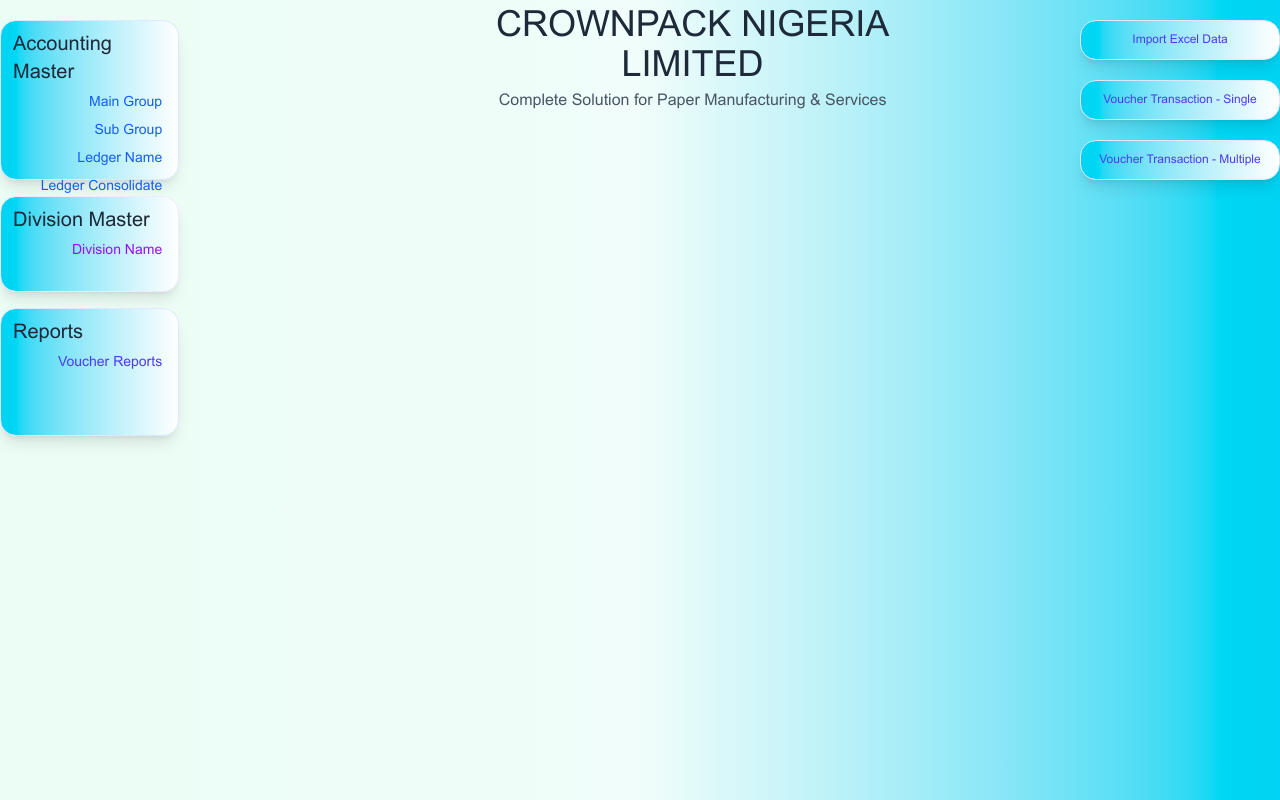
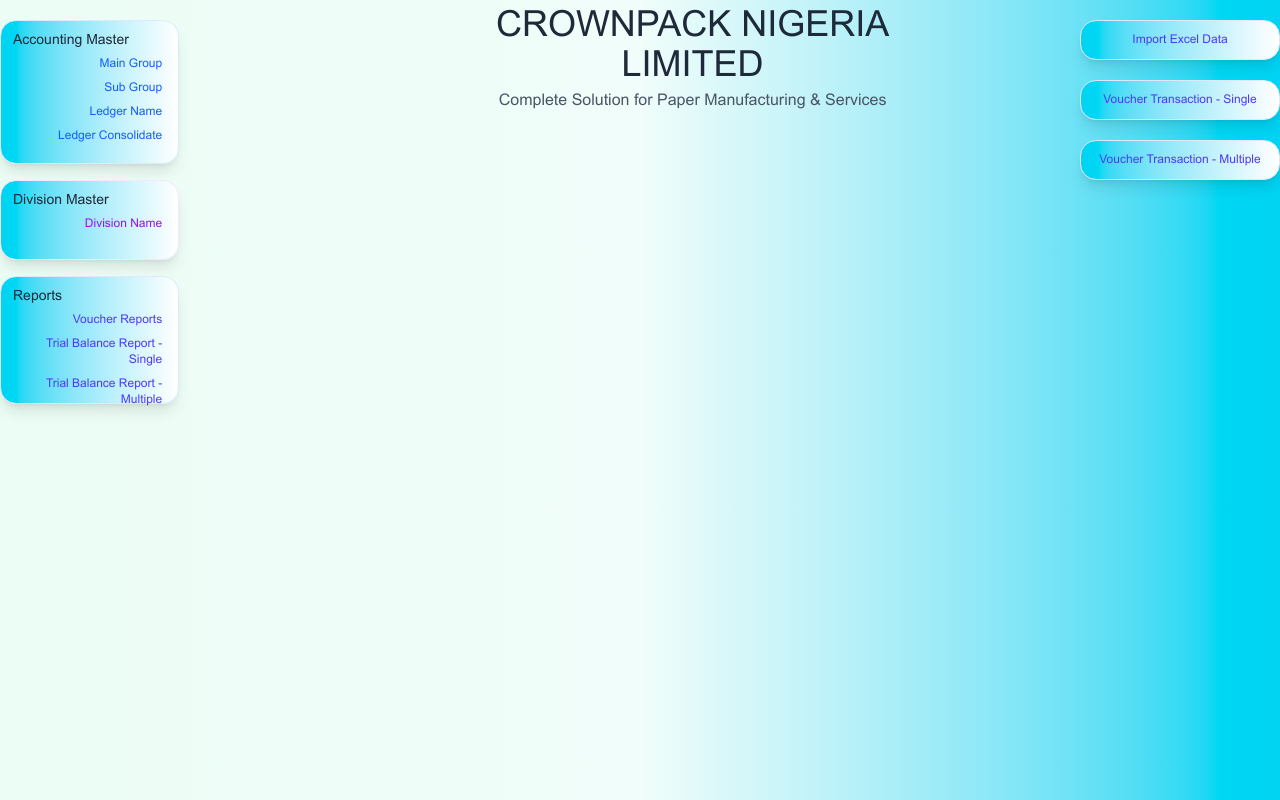
Before and after one commit to alibabakutty/Crownpack-Frontend, a React (Vite) app: page / in a window 1280 px wide. Built offline with nearby package versions, Linux system fonts and the light colour scheme.

Commit message:
now division type column added on vouchers table

```diff
--- a/src/components/FetchVoucherTransactions.jsx
+++ b/src/components/FetchVoucherTransactions.jsx
@@ -85,7 +85,7 @@
         if (!hasFetched) {
             fetchData();
         }
-    }, [type, hasFetched]); // Removed currentModule dependency to prevent loop
+    }, [currentModule.apiEndpoint, hasFetched]); // Removed currentModule dependency to prevent loop
 
     // FILTER
     const filterData = useCallback((list, term) => {
@@ -101,7 +101,22 @@
     useEffect(() => {
         const filtered = filterData(data, searchTerm);
         setFilteredData(filtered);
+        setSelectedIndex(0); // reset selection
     }, [searchTerm, data, filterData]);
+
+    useEffect(() => {
+  const container = listRef.current;
+  if (!container) return;
+
+  const selectedItem = container.children[0]?.children[selectedIndex];
+
+  if (selectedItem) {
+    selectedItem.scrollIntoView({
+      block: "nearest",
+      behavior: "smooth"
+    });
+  }
+}, [selectedIndex]);
 
     // KEYBOARD NAVIGATION
     useEffect(() => {
@@ -109,6 +124,7 @@
             switch (e.key) {
                 case 'ArrowDown':
                     e.preventDefault();
+                    if (filteredData.length === 0) return;
                     setSelectedIndex(prev =>
                         Math.min(prev + 1, filteredData.length - 1)
                     );
@@ -136,7 +152,7 @@
 
         window.addEventListener('keydown', handleKeyDown);
         return () => window.removeEventListener('keydown', handleKeyDown);
-    }, [filteredData, selectedIndex]);
+    }, [filteredData, selectedIndex, navigate]);
 
     const handleItemClick = item => {
         navigate(`/voucher-transaction-report/${item.voucher_number}`);
@@ -148,28 +164,36 @@
         return (
             <li
                 key={index}
-                className={`border-b px-2 py-0.3 cursor-pointer ${isSelected
+                className={`border-b py-0.3 cursor-pointer ${isSelected
                     ? 'bg-yellow-100'
                     : 'hover:bg-blue-50'
                     }`}
                 onClick={() => handleItemClick(item)}
             >
-                <div className="grid grid-cols-5 text-[12px]">
-                    <div className='font-semibold'>{item.voucher_number}</div>
+                <div className="flex text-[12px]">
+                    <div className='font-semibold w-[15%] border border-right border-gray-500 pl-0.5'>{item.voucher_number}</div>
 
-                    <div className='font-semibold pl-4'>
-                        {item.voucher_date.split('-').reverse().join('-')}
+                    <div className='font-semibold w-[10%] text-center border border-right border-gray-500'>
+                        {item.voucher_date ? item.voucher_date.split('-').reverse().join('-') : ''}
                     </div>
 
-                    <div className="text-right font-semibold">
+                    <div className='font-semibold w-[10%] border border-right border-gray-500'>
+
+                    </div>
+
+                    <div className='font-semibold w-[20%] border border-right border-gray-500'>
+
+                    </div>
+
+                    <div className="text-right font-semibold w-[15%] border border-right border-gray-500 pr-0.5">
                         {formatToNaira(item.totalDr)}
                     </div>
 
-                    <div className="text-right font-semibold">
+                    <div className="text-right font-semibold w-[15%] border border-right border-gray-500 pr-0.5">
                         {formatToNaira(item.totalCr)}
                     </div>
 
-                    <div className="text-right font-semibold">
+                    <div className="text-right font-semibold w-[15%] border border-right border-gray-500 pr-0.5">
                         {formatToNaira(item.netAmt)}
                     </div>
                 </div>
@@ -238,12 +262,14 @@
                             List of Voucher Transactions
                         </h2>
 
-                        <div className="flex justify-between px-3 text-[12px] font-semibold border-b">
-                            <div>VCH-No.</div>
-                            <div className='pr-6'>VCH-Date</div>
-                            <div className=''>Total Debit</div>
-                            <div>Total Credit</div>
-                            <div>Net Amount</div>
+                        <div className="flex text-[12px] font-semibold border-b">
+                            <div className='w-[15%] text-center border border-gray-500'>VCH-No.</div>
+                            <div className='w-[10%] text-center border border-gray-500'>VCH-Date</div>
+                            <div className='w-[10%] text-center border border-gray-500'>Division</div>
+                            <div className='w-[20%] text-center border border-gray-500'></div>
+                            <div className='w-[15%] text-center border border-gray-500'>Total Debit</div>
+                            <div className='w-[15%] text-center border border-gray-500'>Total Credit</div>
+                            <div className='w-[15%] text-center border border-gray-500'>Net Amount</div>
                         </div>
 
                         <div
--- a/src/components/MainPage.jsx
+++ b/src/components/MainPage.jsx
@@ -5,30 +5,30 @@
     <div className="min-h-screen bg-linear-to-r from-emerald-50 via-teal-50 to-cyan-400 flex font-amasis">
       <div className="w-[200px] flex flex-col">
         {/* Card 1: Accounting Master */}
-        <div className="bg-linear-to-r from-cyan-400 to-white border border-blue-100 rounded-2xl px-3 py-2 shadow-lg hover:shadow-xl transition-all duration-300 hover:-translate-y-1 h-40 mt-5 mb-4">
-          <h2 className="text-xl font-medium text-gray-800 mb-1">Accounting Master</h2>
+        <div className="bg-linear-to-r from-cyan-400 to-white border border-blue-100 rounded-2xl px-3 py-2 shadow-lg hover:shadow-xl transition-all duration-300 hover:-translate-y-1 h-36 mt-5 mb-4">
+          <h2 className="text-sm font-medium text-gray-800 mb-1">Accounting Master</h2>
           <div className="space-y-1">
             <Link
               to="/fetch-view-master/main-group"
-              className="block text-sm text-blue-600 hover:text-blue-700 hover:bg-blue-50 py-0.5 px-1 rounded-lg transition-all duration-200 text-right"
+              className="block text-xs text-blue-600 hover:text-blue-700 hover:bg-blue-50 py-0.5 px-1 rounded-lg transition-all duration-200 text-right"
             >
               Main Group
             </Link>
             <Link
               to="/fetch-view-master/sub-group"
-              className="block text-sm text-blue-600 hover:text-blue-700 hover:bg-blue-50 py-0.5 px-1 rounded-lg transition-all duration-200 text-right"
+              className="block text-xs text-blue-600 hover:text-blue-700 hover:bg-blue-50 py-0.5 px-1 rounded-lg transition-all duration-200 text-right"
             >
               Sub Group
             </Link>
             <Link
               to="/fetch-view-master/ledger"
-              className="block text-sm text-blue-600 hover:text-blue-700 hover:bg-blue-50 py-0.5 px-1 rounded-lg transition-all duration-200 text-right"
+              className="block text-xs text-blue-600 hover:text-blue-700 hover:bg-blue-50 py-0.5 px-1 rounded-lg transition-all duration-200 text-right"
             >
               Ledger Name
             </Link>
             <Link
               to="/ledger-consolidate"
-              className="block text-sm text-blue-600 hover:text-blue-700 hover:bg-blue-50 py-0.5 px-1 rounded-lg transition-all duration-200 text-right"
+              className="block text-xs text-blue-600 hover:text-blue-700 hover:bg-blue-50 py-0.5 px-1 rounded-lg transition-all duration-200 text-right"
             >
               Ledger Consolidate
             </Link>
@@ -36,12 +36,12 @@
         </div>
 
         {/* Card 2: Division Master */}
-        <div className="bg-linear-to-r from-cyan-400 to-white border border-purple-100 rounded-2xl py-2 px-3 shadow-lg hover:shadow-xl transition-all duration-300 hover:-translate-y-1 h-24 mb-4">
-          <h2 className="text-xl font-medium text-gray-800 mb-1">Division Master</h2>
+        <div className="bg-linear-to-r from-cyan-400 to-white border border-purple-100 rounded-2xl py-2 px-3 shadow-lg hover:shadow-xl transition-all duration-300 hover:-translate-y-1 h-20 mb-4">
+          <h2 className="text-sm font-medium text-gray-800 mb-1">Division Master</h2>
           <div className="space-y-1">
             <Link
               to="/division-master"
-              className="block text-sm text-purple-600 hover:text-purple-700 hover:bg-purple-50 py-0.5 px-1 rounded-lg transition-all duration-200 text-right"
+              className="block text-xs text-purple-600 hover:text-purple-700 hover:bg-purple-50 py-0.5 px-1 rounded-lg transition-all duration-200 text-right"
             >
               Division Name
             </Link>
@@ -50,20 +50,26 @@
 
         {/* Card 3: Reports */}
         <div className="bg-linear-to-r from-cyan-400 to-white border border-indigo-100 rounded-2xl px-3 py-2 shadow-lg hover:shadow-xl transition-all duration-300 hover:-translate-y-1 h-32 mb-4">
-          <h2 className="text-xl font-medium text-gray-800 mb-1">Reports</h2>
+          <h2 className="text-sm font-medium text-gray-800 mb-1">Reports</h2>
           <div className="space-y-1">
             <Link
               to="/fetch-voucher-transaction"
-              className="block text-sm text-indigo-600 hover:text-indigo-700 hover:bg-indigo-50 py-0.5 px-1 rounded-lg transition-all duration-200 text-right"
+              className="block text-xs text-indigo-600 hover:text-indigo-700 hover:bg-indigo-50 py-0.5 px-1 rounded-lg transition-all duration-200 text-right"
             >
               Voucher Reports
             </Link>
-            {/* <Link
+            <Link
               to="/analytics"
-              className="block text-sm text-indigo-600 hover:text-indigo-700 hover:bg-indigo-50 py-0.5 px-1 rounded-lg transition-all duration-200 text-right"
+              className="block text-xs text-indigo-600 hover:text-indigo-700 hover:bg-indigo-50 py-0.5 px-1 rounded-lg transition-all duration-200 text-right"
             >
-              Analytics
-            </Link> */}
+              Trial Balance Report - Single
+            </Link>
+            <Link
+              to="/analytics"
+              className="block text-xs text-indigo-600 hover:text-indigo-700 hover:bg-indigo-50 py-0.5 px-1 rounded-lg transition-all duration-200 text-right"
+            >
+              Trial Balance Report - Multiple
+            </Link>
           </div>
         </div>
 
--- a/src/components/voucher/VoucherTable.jsx
+++ b/src/components/voucher/VoucherTable.jsx
@@ -1,4 +1,4 @@
-import React, { useRef, useState } from 'react';
+import React, { useEffect, useRef, useState } from 'react';
 import Select from 'react-select';
 import { formatToNaira } from './utils/voucherUtils';
 
@@ -14,6 +14,18 @@
 }) => {
   const [focusedInput, setFocusedInput] = useState(null);
   const inputRef = useRef({});
+
+  useEffect(() => {
+  const timer = setTimeout(() => {
+    const firstLedger = inputRef.current["0-0"];
+
+    if (firstLedger && firstLedger.focus) {
+      firstLedger.focus();
+    }
+  }, 100);
+
+  return () => clearTimeout(timer);
+}, []);
 
   const getTotalCols = () => {
     return divisionType === 'single' ? 3 : numberOfDivisions * 2 + 1;
--- a/src/components/voucher/VoucherTransactionPage.jsx
+++ b/src/components/voucher/VoucherTransactionPage.jsx
@@ -22,6 +22,18 @@
   const mode = isUpdateVoucherTransaction ? 'update' : 'create';
   const isVoucherTransactionSingleCreate = location.pathname.includes('/voucher-transaction-single');
   const isVoucherTransactionMultipleCreate = location.pathname.includes('/voucher-transaction-multiple');
+
+  useEffect(() => {
+    const handleKeyDown = (event) => {
+      if (event.key === 'Escape') {
+        navigate(-1);
+      }
+    }
+    window.addEventListener('keydown', handleKeyDown);
+    return () => {
+      window.removeEventListener('keydown', handleKeyDown)
+    }
+  }, [navigate]);
 
   useEffect(() => {
     if (isVoucherTransactionSingleCreate) {
@@ -376,6 +388,7 @@
     const voucherData = {
       voucherNumber,
       dateTime: currentDateTime,
+      divisionType,
       transactions: rows
     };
 
```
